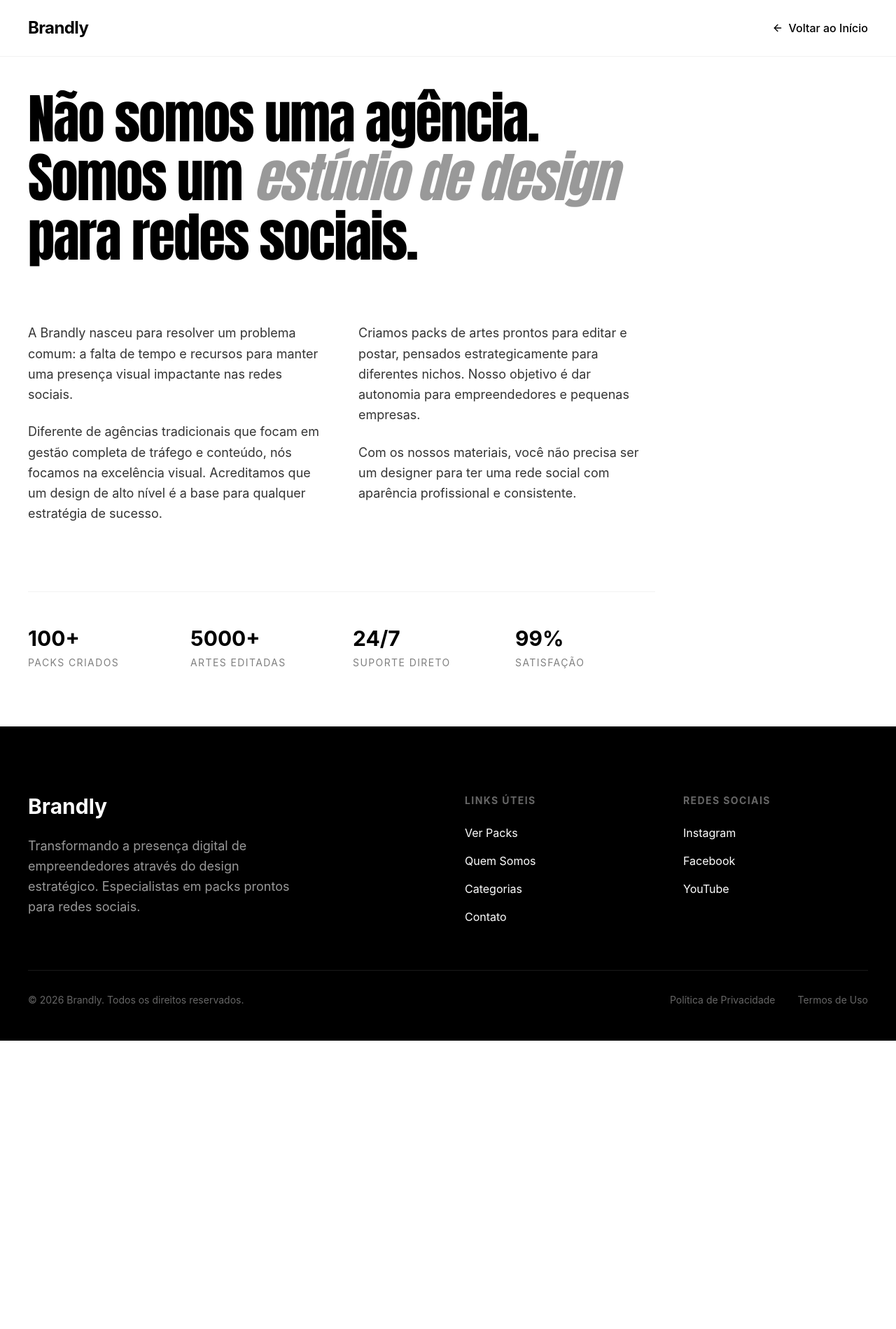
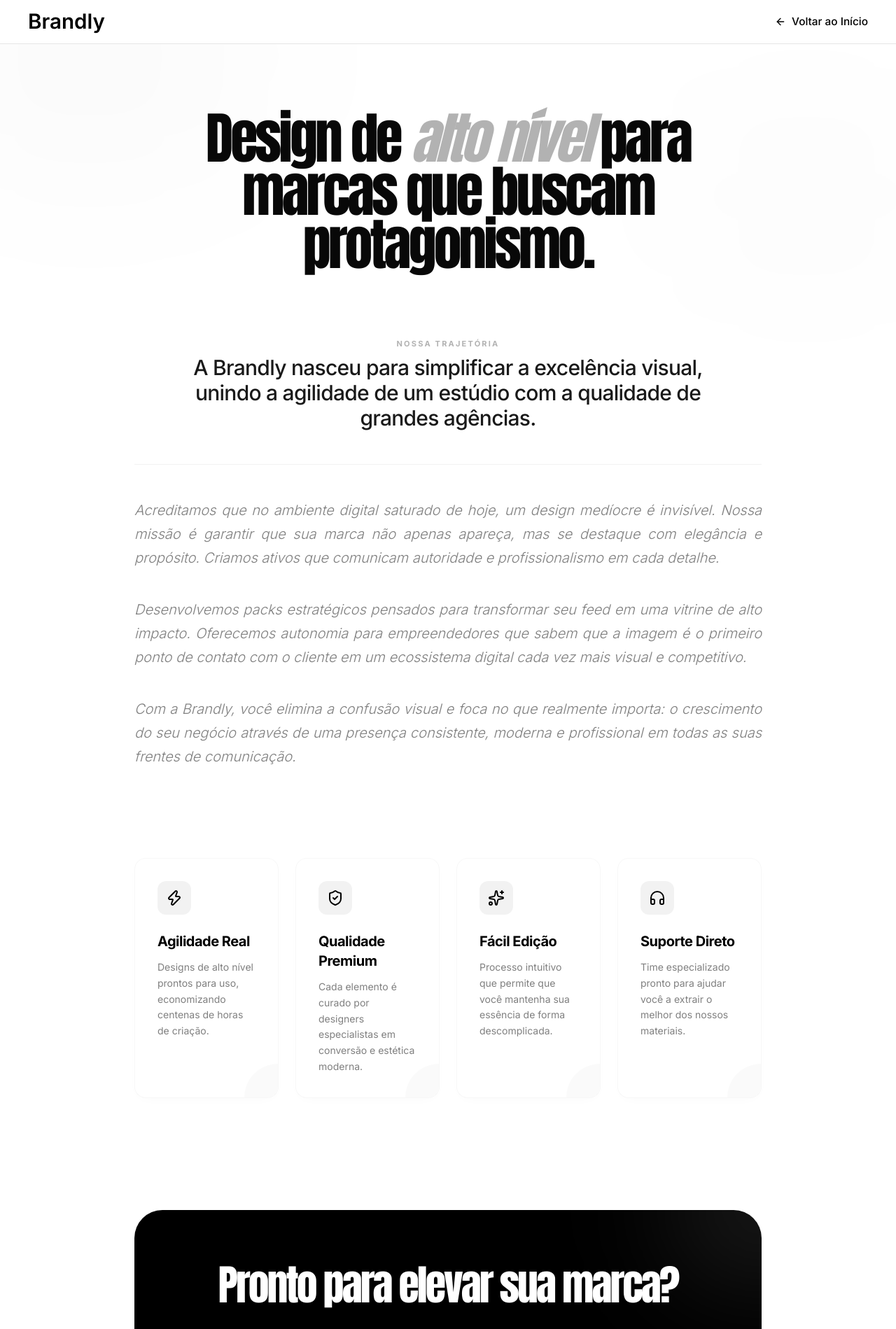
Before and after one commit to malgany/Marketing, a React (Vite) app: page /sobre in a window 1280 px wide. Shown: the top 1899 px of the page at 70% size. Before the commit the page ends 1487 px from the top, so only its background shows below. Built offline with nearby package versions, Linux system fonts and the light colour scheme; no server answers.

Commit message:
Refactor: About page layout and design - standardized with pack detail pages, improved copy, and balanced centered content.

```diff
--- a/src/pages/about-page.tsx
+++ b/src/pages/about-page.tsx
@@ -1,71 +1,172 @@
 import { Footer } from "../components/layout/footer";
 import { Link } from "react-router-dom";
-import { ArrowLeft } from "lucide-react";
+import { ArrowLeft, Sparkles, Zap, ShieldCheck, Headphones } from "lucide-react";
+import { motion } from "motion/react";
 
 export function AboutPage() {
+  const containerVariants = {
+    hidden: { opacity: 0 },
+    visible: {
+      opacity: 1,
+      transition: {
+        staggerChildren: 0.1,
+        delayChildren: 0.2
+      }
+    }
+  };
+
+  const itemVariants = {
+    hidden: { y: 20, opacity: 0 },
+    visible: {
+      y: 0,
+      opacity: 1,
+      transition: { duration: 0.6, ease: [0.22, 1, 0.36, 1] }
+    }
+  };
+
   return (
-    <div className="min-h-screen bg-white text-black font-sans selection:bg-black selection:text-white">
-      {/* Navigation Bar */}
-      <header className="fixed top-0 left-0 right-0 z-50 bg-white/80 backdrop-blur-md border-b border-black/5">
-        <div className="mx-auto max-w-[1440px] px-6 md:px-8 lg:px-10 h-20 flex items-center justify-between">
-          <Link to="/" className="text-2xl font-bold tracking-tight hover:opacity-70 transition-opacity">
+    <div className="min-h-screen bg-white text-black selection:bg-black selection:text-white overflow-hidden">
+      {/* Background Decorative Elements */}
+      <div className="fixed inset-0 pointer-events-none overflow-hidden">
+        <div className="absolute -top-[10%] -left-[10%] w-[40%] h-[40%] bg-black/[0.02] rounded-full blur-[120px]" />
+        <div className="absolute top-[20%] -right-[5%] w-[30%] h-[30%] bg-black/[0.01] rounded-full blur-[100px]" />
+      </div>
+
+      {/* Navigation Bar - Standardized to match PackDetailPage */}
+      <header className="sticky top-0 z-30 border-b border-black/10 bg-white/92 backdrop-blur-md">
+        <div className="mx-auto flex w-full max-w-[1440px] items-center justify-between gap-5 px-6 py-4 md:px-8 lg:px-10">
+          <Link to="/" className="text-[1.85rem] font-semibold leading-none hover:opacity-70 transition-opacity">
             Brandly
           </Link>
-          <nav className="hidden md:flex items-center gap-8 text-[1rem] font-medium">
-            <Link to="/" className="flex items-center gap-2 hover:opacity-50 transition-opacity">
+          <nav className="flex items-center gap-8">
+            <Link to="/" className="inline-flex items-center gap-2 text-[0.96rem] font-medium hover:opacity-50 transition-opacity">
               <ArrowLeft className="size-4" />
-              Voltar ao Início
+              <span>Voltar ao Início</span>
             </Link>
           </nav>
         </div>
       </header>
 
-      <main className="pt-32 pb-20">
+      <main className="relative pt-16 md:pt-24 pb-20">
         <div className="mx-auto max-w-[1440px] px-6 md:px-8 lg:px-10">
-          <div className="max-w-4xl">
-            <h1 className="text-[clamp(2.5rem,6vw,5rem)] font-display leading-[1.1] mb-8 tracking-tight">
-              Não somos uma agência.<br/>
-              Somos um <span className="text-black/40 italic font-medium">estúdio de design</span> para redes sociais.
+          <motion.div
+            className="max-w-4xl mx-auto"
+            initial="hidden"
+            animate="visible"
+            variants={containerVariants}
+          >
+            {/* Title Section - Centered */}
+            <motion.div variants={itemVariants} className="space-y-4 text-center">
+              <h1 className="text-[clamp(2.5rem,7vw,5rem)] font-display leading-[0.95] tracking-tighter text-[#080808]">
+                Design de <span className="text-black/30 italic font-medium">alto nível</span> para marcas que buscam protagonismo.
               </h1>
+            </motion.div>
 
-            <div className="grid md:grid-cols-2 gap-12 mt-20">
-              <div className="space-y-6 text-lg text-black/80 leading-relaxed">
+            {/* Content Section - Perfectly Aligned with Title */}
+            <motion.div variants={itemVariants} className="mt-24">
+              <div className="space-y-12">
+                <div className="space-y-6 text-center">
+                  <span className="text-[11px] font-bold uppercase tracking-[0.2em] text-black/30 block mb-2">
+                    Nossa Trajetória
+                  </span>
+                  <p className="text-2xl md:text-3xl font-medium leading-[1.2] text-black/90 tracking-tight text-center max-w-3xl mx-auto">
+                    A Brandly nasceu para simplificar a excelência visual, unindo a agilidade de um estúdio com a qualidade de grandes agências.
+                  </p>
+                </div>
+
+                <div className="h-px w-full bg-black/[0.05]" />
+
+                <div className="space-y-10 text-lg md:text-xl text-black/50 leading-[1.7] text-justify font-light italic">
                   <p>
-                  A Brandly nasceu para resolver um problema comum: a falta de tempo e recursos para manter uma presença visual impactante nas redes sociais.
+                    Acreditamos que no ambiente digital saturado de hoje, um design medíocre é invisível. Nossa missão é garantir que sua marca não apenas apareça, mas se destaque com elegância e propósito. Criamos ativos que comunicam autoridade e profissionalismo em cada detalhe.
                   </p>
                   <p>
-                  Diferente de agências tradicionais que focam em gestão completa de tráfego e conteúdo, nós focamos na excelência visual. Acreditamos que um design de alto nível é a base para qualquer estratégia de sucesso.
-                </p>
-              </div>
-              <div className="space-y-6 text-lg text-black/80 leading-relaxed">
-                <p>
-                  Criamos packs de artes prontos para editar e postar, pensados estrategicamente para diferentes nichos. Nosso objetivo é dar autonomia para empreendedores e pequenas empresas.
+                    Desenvolvemos packs estratégicos pensados para transformar seu feed em uma vitrine de alto impacto. Oferecemos autonomia para empreendedores que sabem que a imagem é o primeiro ponto de contato com o cliente em um ecossistema digital cada vez mais visual e competitivo.
                   </p>
                   <p>
-                  Com os nossos materiais, você não precisa ser um designer para ter uma rede social com aparência profissional e consistente.
+                    Com a Brandly, você elimina a confusão visual e foca no que realmente importa: o crescimento do seu negócio através de uma presença consistente, moderna e profissional em todas as suas frentes de comunicação.
                   </p>
                 </div>
               </div>
+            </motion.div>
 
-            <div className="mt-24 grid grid-cols-2 md:grid-cols-4 gap-8 border-t border-black/5 pt-12">
-              <div>
-                <span className="block text-3xl font-bold mb-1">100+</span>
-                <span className="text-sm text-black/50 uppercase tracking-widest">Packs Criados</span>
+            {/* Value Pillars Section (Instead of raw numbers) */}
+            <motion.div
+              variants={itemVariants}
+              className="mt-32 grid grid-cols-1 sm:grid-cols-2 lg:grid-cols-4 gap-6"
+            >
+              <div className="p-8 rounded-2xl bg-white border border-black/[0.03] shadow-[0_4px_20px_-10px_rgba(0,0,0,0.05)] hover:shadow-[0_8px_30px_-10px_rgba(0,0,0,0.08)] transition-all group overflow-hidden relative">
+                <div className="absolute bottom-0 right-0 translate-x-1/2 translate-y-1/2 w-24 h-24 bg-black/[0.02] rounded-full group-hover:scale-150 transition-transform duration-700" />
+                <div className="size-12 rounded-xl bg-black/5 flex items-center justify-center mb-6 group-hover:bg-black group-hover:text-white transition-colors duration-500">
+                  <Zap className="size-6" />
                 </div>
-              <div>
-                <span className="block text-3xl font-bold mb-1">5000+</span>
-                <span className="text-sm text-black/50 uppercase tracking-widest">Artes Editadas</span>
+                <h3 className="text-xl font-bold mb-3 tracking-tight">Agilidade Real</h3>
+                <p className="text-sm text-black/50 leading-relaxed">
+                  Designs de alto nível prontos para uso, economizando centenas de horas de criação.
+                </p>
               </div>
-              <div>
-                <span className="block text-3xl font-bold mb-1">24/7</span>
-                <span className="text-sm text-black/50 uppercase tracking-widest">Suporte Direto</span>
+
+              <div className="p-8 rounded-2xl bg-white border border-black/[0.03] shadow-[0_4px_20px_-10px_rgba(0,0,0,0.05)] hover:shadow-[0_8px_30px_-10px_rgba(0,0,0,0.08)] transition-all group overflow-hidden relative">
+                <div className="absolute bottom-0 right-0 translate-x-1/2 translate-y-1/2 w-24 h-24 bg-black/[0.02] rounded-full group-hover:scale-150 transition-transform duration-700" />
+                <div className="size-12 rounded-xl bg-black/5 flex items-center justify-center mb-6 group-hover:bg-black group-hover:text-white transition-colors duration-500">
+                  <ShieldCheck className="size-6" />
                 </div>
-              <div>
-                <span className="block text-3xl font-bold mb-1">99%</span>
-                <span className="text-sm text-black/50 uppercase tracking-widest">Satisfação</span>
+                <h3 className="text-xl font-bold mb-3 tracking-tight">Qualidade Premium</h3>
+                <p className="text-sm text-black/50 leading-relaxed">
+                  Cada elemento é curado por designers especialistas em conversão e estética moderna.
+                </p>
+              </div>
+
+              <div className="p-8 rounded-2xl bg-white border border-black/[0.03] shadow-[0_4px_20px_-10px_rgba(0,0,0,0.05)] hover:shadow-[0_8px_30px_-10px_rgba(0,0,0,0.08)] transition-all group overflow-hidden relative">
+                <div className="absolute bottom-0 right-0 translate-x-1/2 translate-y-1/2 w-24 h-24 bg-black/[0.02] rounded-full group-hover:scale-150 transition-transform duration-700" />
+                <div className="size-12 rounded-xl bg-black/5 flex items-center justify-center mb-6 group-hover:bg-black group-hover:text-white transition-colors duration-500">
+                  <Sparkles className="size-6" />
+                </div>
+                <h3 className="text-xl font-bold mb-3 tracking-tight">Fácil Edição</h3>
+                <p className="text-sm text-black/50 leading-relaxed">
+                  Processo intuitivo que permite que você mantenha sua essência de forma descomplicada.
+                </p>
+              </div>
+
+              <div className="p-8 rounded-2xl bg-white border border-black/[0.03] shadow-[0_4px_20px_-10px_rgba(0,0,0,0.05)] hover:shadow-[0_8px_30px_-10px_rgba(0,0,0,0.08)] transition-all group overflow-hidden relative">
+                <div className="absolute bottom-0 right-0 translate-x-1/2 translate-y-1/2 w-24 h-24 bg-black/[0.02] rounded-full group-hover:scale-150 transition-transform duration-700" />
+                <div className="size-12 rounded-xl bg-black/5 flex items-center justify-center mb-6 group-hover:bg-black group-hover:text-white transition-colors duration-500">
+                  <Headphones className="size-6" />
+                </div>
+                <h3 className="text-xl font-bold mb-3 tracking-tight">Suporte Direto</h3>
+                <p className="text-sm text-black/50 leading-relaxed">
+                  Time especializado pronto para ajudar você a extrair o melhor dos nossos materiais.
+                </p>
+              </div>
+            </motion.div>
+
+            {/* CTA Section */}
+            <motion.div
+              variants={itemVariants}
+              className="mt-32 md:mt-40 text-center"
+            >
+              <div className="bg-black text-white rounded-[2.5rem] p-12 md:p-20 relative overflow-hidden group">
+                <div className="absolute top-0 right-0 -translate-y-1/2 translate-x-1/2 w-[30%] h-[50%] bg-white/10 rounded-full blur-[80px] group-hover:bg-white/15 transition-colors" />
+                <div className="relative z-10 max-w-2xl mx-auto space-y-8">
+                  <h2 className="text-4xl md:text-6xl font-display leading-[0.9] tracking-tighter">
+                    Pronto para elevar sua marca?
+                  </h2>
+                  <p className="text-white/60 text-lg">
+                    Explore nossa curadoria de packs e comece a postar com a qualidade que seu negócio merece hoje mesmo.
+                  </p>
+                  <div className="pt-4">
+                    <Link
+                      to="/#packs"
+                      className="inline-flex items-center gap-3 bg-white text-black px-10 py-5 rounded-full font-bold text-lg hover:scale-105 active:scale-95 transition-all shadow-xl"
+                    >
+                      Ver Catálogo
+                      <Sparkles className="size-5" />
+                    </Link>
                   </div>
                 </div>
               </div>
+            </motion.div>
+          </motion.div>
         </div>
       </main>
 
```
Also changed, not shown: src/components/sections/catalog-section.tsx (+12 -8 lines), src/data/packs.ts (+32 -2 lines), src/pages/pack-detail-page.tsx (+20 -3 lines), 1 other file (tests, documents, lock files or other folders). Lines whose indentation alone changed are shown as unchanged.
